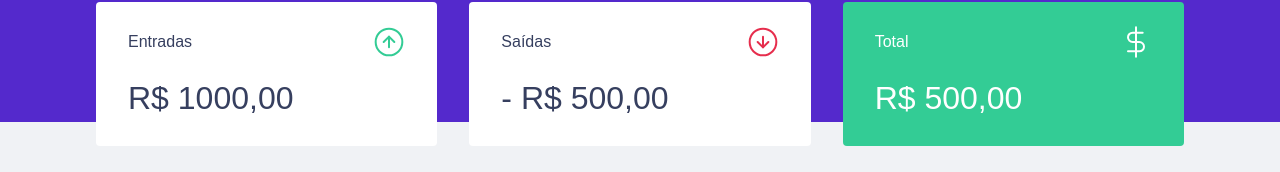
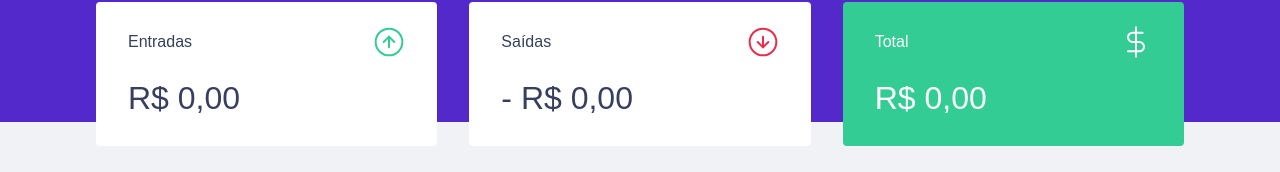
Before and after one commit to yuripiresalves/ignite, a React (Create React App) app in the folder reactjs/02-dtmoney/: page / in a window 1280 px wide. Shown: the part 150-322 px from the top of the page. Built offline with nearby package versions, Linux system fonts and the light colour scheme; no server answers; the HTML template or start-up script is replaced by a standard one; what miragejs would draw is missing.

Commit message:
add summary values

```diff
--- a/reactjs/02-dtmoney/src/components/Summary/index.tsx
+++ b/reactjs/02-dtmoney/src/components/Summary/index.tsx
@@ -9,6 +9,25 @@
 export function Summary() {
   const { transactions } = useContext(TransactionsContext);
 
+  const summary = transactions.reduce(
+    (acc, transactions) => {
+      if (transactions.type === 'deposit') {
+        acc.deposits += transactions.amount;
+        acc.total += transactions.amount;
+      } else {
+        acc.withdraws += transactions.amount;
+        acc.total -= transactions.amount;
+      }
+
+      return acc;
+    },
+    {
+      deposits: 0,
+      withdraws: 0,
+      total: 0,
+    }
+  );
+
   return (
     <Container>
       <div>
@@ -16,7 +35,12 @@
           <p>Entradas</p>
           <img src={incomeImg} alt="Entradas" />
         </header>
-        <strong>R$ 1000,00</strong>
+        <strong>
+          {new Intl.NumberFormat('pt-BR', {
+            style: 'currency',
+            currency: 'BRL',
+          }).format(summary.deposits)}
+        </strong>
       </div>
 
       <div>
@@ -24,7 +48,13 @@
           <p>Saídas</p>
           <img src={outcomeImg} alt="Saídas" />
         </header>
-        <strong>- R$ 500,00</strong>
+        <strong>
+          -{' '}
+          {new Intl.NumberFormat('pt-BR', {
+            style: 'currency',
+            currency: 'BRL',
+          }).format(summary.withdraws)}
+        </strong>
       </div>
 
       <div className="highlight-background">
@@ -32,7 +62,12 @@
           <p>Total</p>
           <img src={totalImg} alt="Total" />
         </header>
-        <strong>R$ 500,00</strong>
+        <strong>
+          {new Intl.NumberFormat('pt-BR', {
+            style: 'currency',
+            currency: 'BRL',
+          }).format(summary.total)}
+        </strong>
       </div>
     </Container>
   );
```
